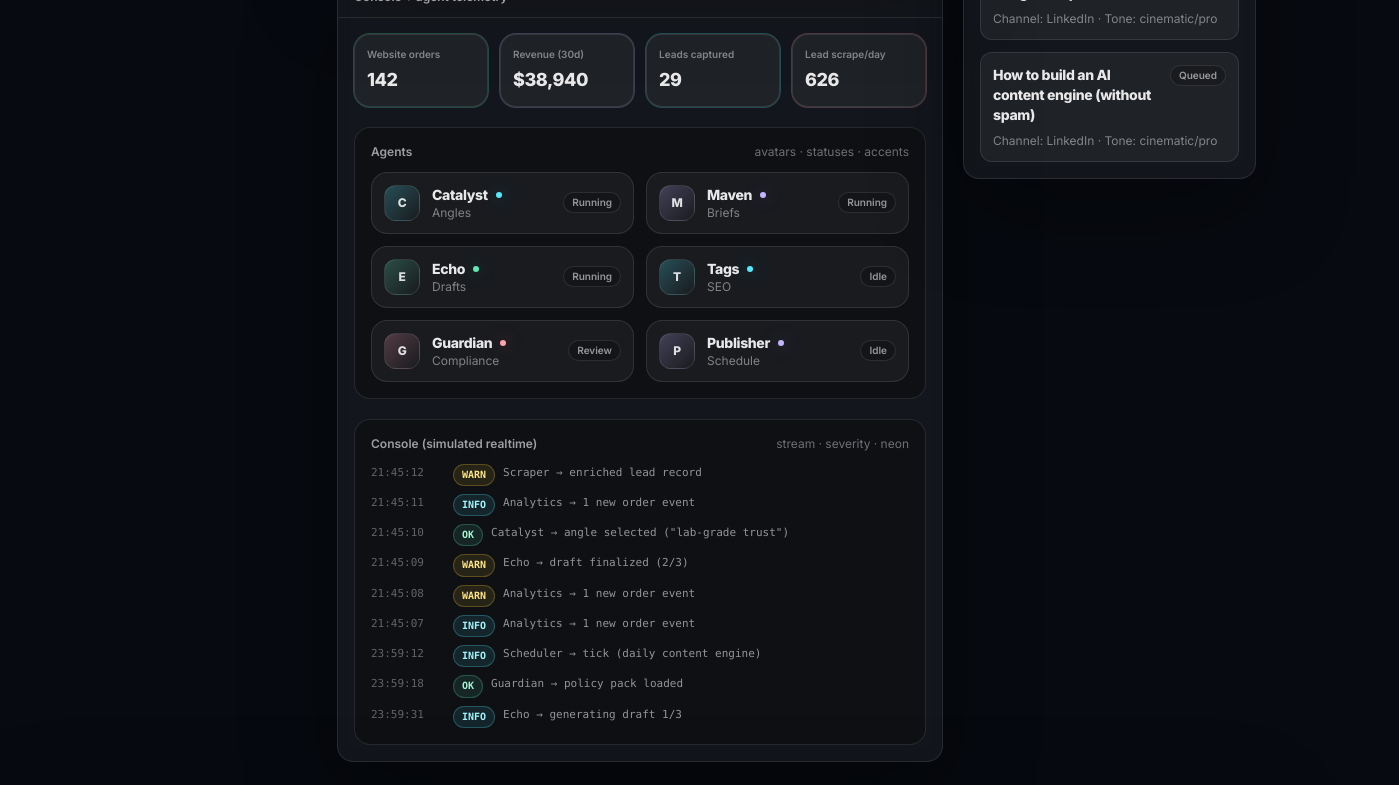
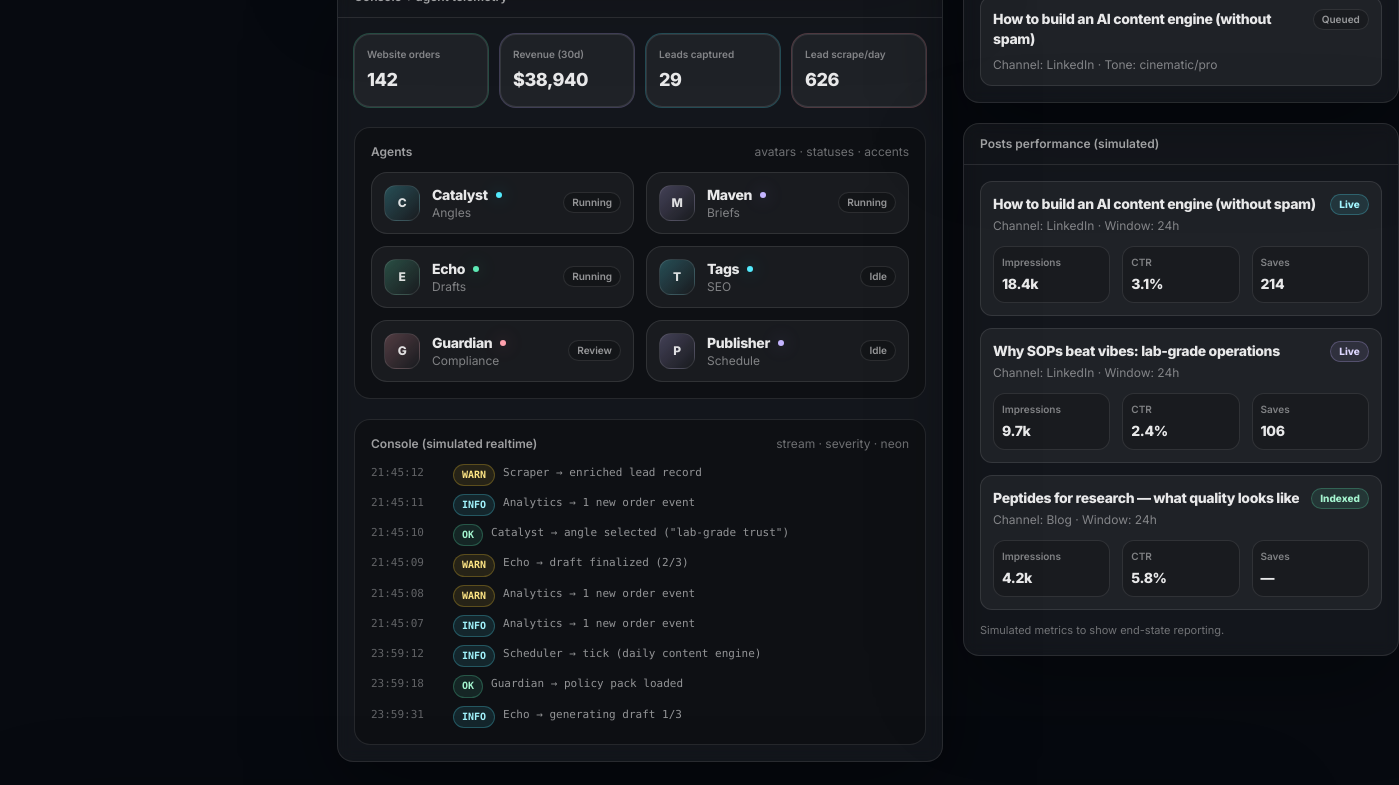
Before and after one commit to alexcarney460-hue/MotionVentures, a Next.js app: page /mission-control in a window 1280 px wide. Shown: the part 800-1585 px from the top of the page, 1399 px wide, since content can reach past the window. Built offline with nearby package versions, Linux system fonts and the light colour scheme; no server answers.

Commit message:
Add simulated posts performance analytics panel (sidebar)

```diff
--- a/src/app/mission-control/page.tsx
+++ b/src/app/mission-control/page.tsx
@@ -286,6 +286,86 @@ export default function MissionControlPage() {
                 ))}
               </div>
             </Card>
+
+            <Card title="Posts performance (simulated)">
+              <div className="grid gap-3">
+                {[
+                  {
+                    title: "How to build an AI content engine (without spam)",
+                    channel: "LinkedIn",
+                    status: "Live",
+                    impressions: "18.4k",
+                    ctr: "3.1%",
+                    saves: "214",
+                    accent: "cyan",
+                  },
+                  {
+                    title: "Why SOPs beat vibes: lab-grade operations",
+                    channel: "LinkedIn",
+                    status: "Live",
+                    impressions: "9.7k",
+                    ctr: "2.4%",
+                    saves: "106",
+                    accent: "violet",
+                  },
+                  {
+                    title: "Peptides for research — what quality looks like",
+                    channel: "Blog",
+                    status: "Indexed",
+                    impressions: "4.2k",
+                    ctr: "5.8%",
+                    saves: "—",
+                    accent: "emerald",
+                  },
+                ].map((p) => {
+                  const pill =
+                    p.accent === "emerald"
+                      ? "border-emerald-300/25 bg-emerald-300/10 text-emerald-200"
+                      : p.accent === "cyan"
+                        ? "border-cyan-300/25 bg-cyan-300/10 text-cyan-200"
+                        : "border-violet-300/25 bg-violet-300/10 text-violet-200";
+
+                  return (
+                    <div key={p.title} className="rounded-xl border border-white/10 bg-white/5 p-3">
+                      <div className="flex items-start justify-between gap-3">
+                        <div className="min-w-0">
+                          <div className="truncate text-sm font-extrabold tracking-tight text-white/90">
+                            {p.title}
+                          </div>
+                          <div className="mt-1 text-xs text-white/45">
+                            Channel: {p.channel} · Window: 24h
+                          </div>
+                        </div>
+                        <span className={`shrink-0 rounded-full border px-2 py-0.5 text-[10px] font-extrabold ${pill}`}>
+                          {p.status}
+                        </span>
+                      </div>
+
+                      <div className="mt-3 grid grid-cols-3 gap-3">
+                        <div className="rounded-xl border border-white/10 bg-black/20 p-2">
+                          <div className="text-[10px] font-semibold text-white/45">Impressions</div>
+                          <div className="mt-1 text-sm font-extrabold tracking-tight text-white/90">
+                            {p.impressions}
+                          </div>
+                        </div>
+                        <div className="rounded-xl border border-white/10 bg-black/20 p-2">
+                          <div className="text-[10px] font-semibold text-white/45">CTR</div>
+                          <div className="mt-1 text-sm font-extrabold tracking-tight text-white/90">{p.ctr}</div>
+                        </div>
+                        <div className="rounded-xl border border-white/10 bg-black/20 p-2">
+                          <div className="text-[10px] font-semibold text-white/45">Saves</div>
+                          <div className="mt-1 text-sm font-extrabold tracking-tight text-white/90">{p.saves}</div>
+                        </div>
+                      </div>
+                    </div>
+                  );
+                })}
+
+                <div className="text-[11px] text-white/40">
+                  Simulated metrics to show end-state reporting.
+                </div>
+              </div>
+            </Card>
           </div>
         </aside>
       </div>
```
